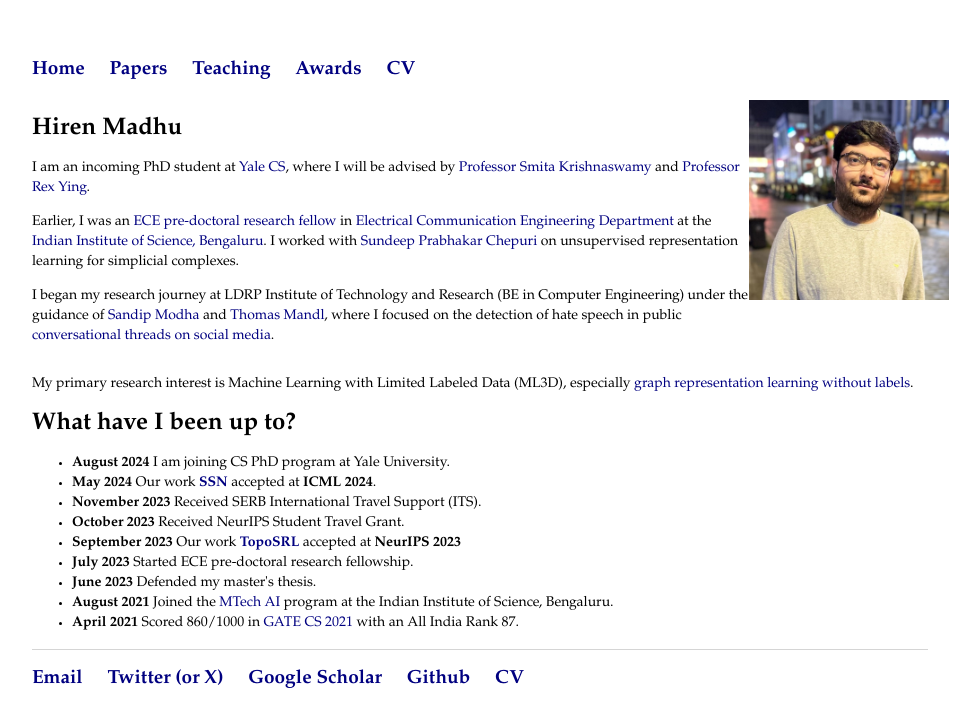
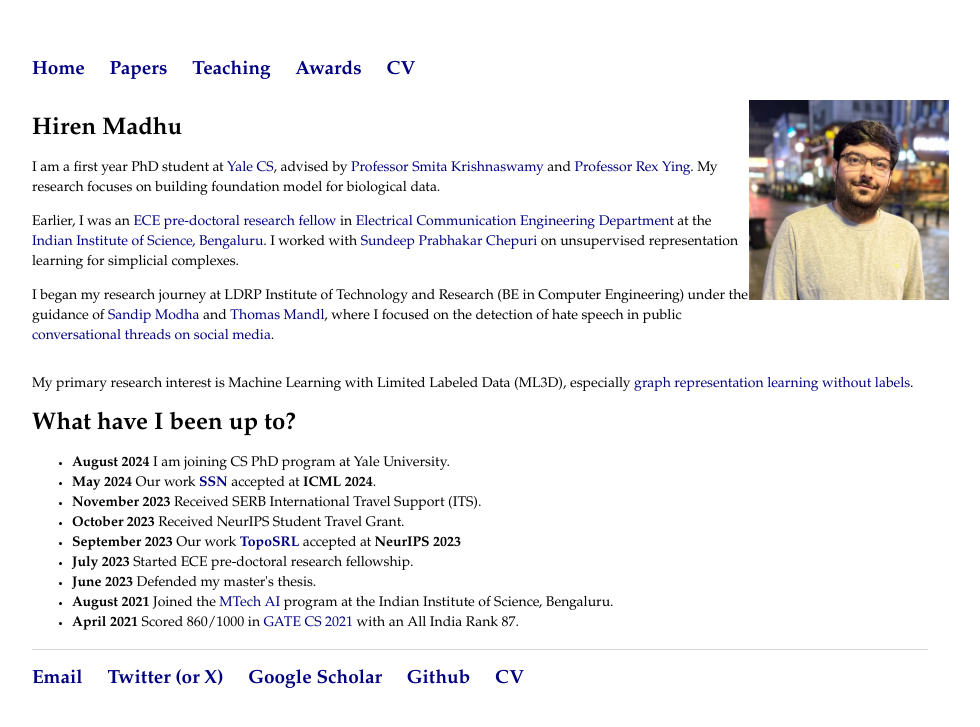
Before and after one commit to HirenMadhu/hirenmadhu.github.io, a Jekyll site: the page built from index.html, in a window 1280 px wide. Shown: the top 727 px of the page, without its empty margins (160-1140 px from the left). Built offline with Jekyll 4.4.1, drawn with Linux system fonts in a browser that asks for light colours.

Commit message:
Updated after Yale

```diff
--- a/index.html
+++ b/index.html
@@ -5,7 +5,7 @@ title: Hiren Madhu
 <div>
     <div class="blurb" style="width: 80%; float:left; flex:1">
     <h1> Hiren Madhu</h1>
-    <p> I am an incoming PhD student at <a href="https://cpsc.yale.edu/">Yale CS</a>, where I will be advised by <a href="https://krishnaswamylab.org/">Professor Smita Krishnaswamy</a> and <a href="https://www.cs.yale.edu/homes/ying-rex/">Professor Rex Ying</a>.</p>
+    <p> I am a first year PhD student at <a href="https://cpsc.yale.edu/">Yale CS</a>, advised by <a href="https://krishnaswamylab.org/">Professor Smita Krishnaswamy</a> and <a href="https://www.cs.yale.edu/homes/ying-rex/">Professor Rex Ying</a>. My research focuses on building foundation model for biological data.</p>
     <p> Earlier, I was an <a href="https://ece.iisc.ac.in/~ecepredoc/index.html">ECE pre-doctoral research fellow</a> in <a href="https://ece.iisc.ac.in/">Electrical Communication Engineering Department</a> at the <a href="https://iisc.ac.in/">Indian Institute of Science, Bengaluru</a>. I worked with <a href="https://ece.iisc.ac.in/~spchepuri/">Sundeep Prabhakar Chepuri</a> on unsupervised representation learning for simplicial complexes.
     <p> I began my research journey at LDRP Institute of Technology and Research (BE in Computer Engineering) under the guidance of <a href="https://scholar.google.com/citations?user=J0lkcsQAAAAJ">Sandip Modha</a> and <a href="https://www.uni-hildesheim.de/fb3/institute/iwist/mitglieder/mandl/">Thomas Mandl</a>, where I focused on the detection of hate speech in public <a href="https://www.sciencedirect.com/science/article/abs/pii/S0957417422023600">conversational threads on social media</a>.
     </div>
```
